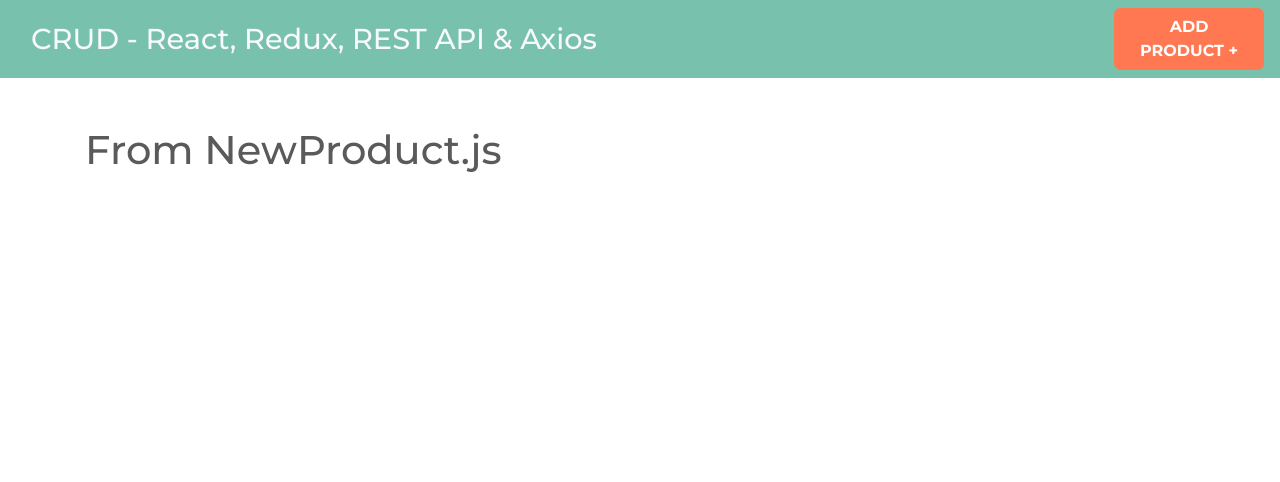
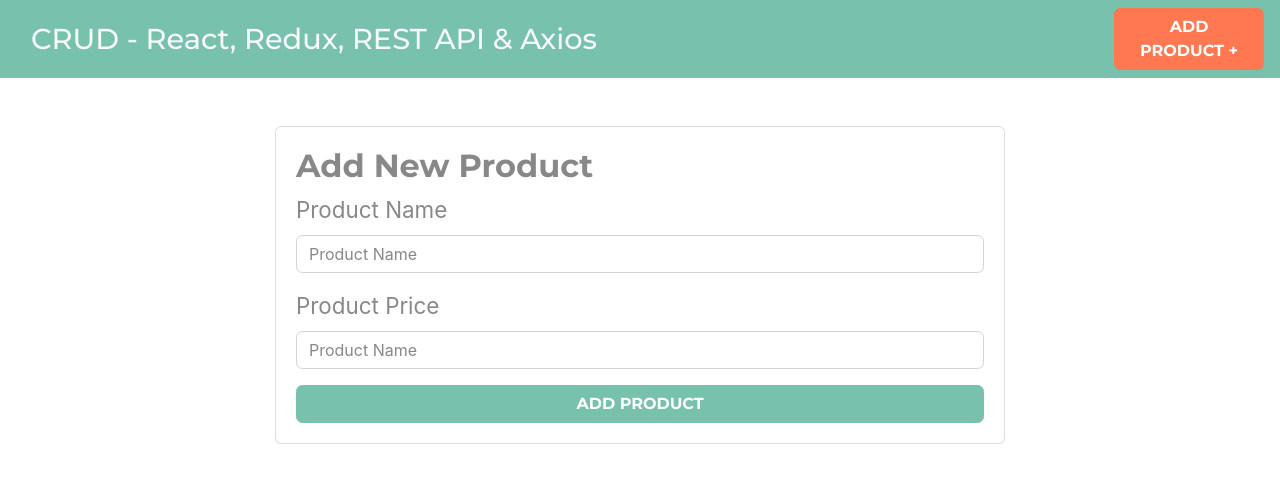
Before and after one commit to DiegoMutre/crud-redux, a React (Create React App) app: page /products/new in a window 1280 px wide. Shown: the top 482 px of the page. Built offline with nearby package versions, Linux system fonts and the light colour scheme.

Commit message:
feat: Create NewProduct.js jsx structure

```diff
--- a/src/components/NewProduct.js
+++ b/src/components/NewProduct.js
@@ -1,5 +1,43 @@
 const NewProduct = () => {
-    return <h1>From NewProduct.js</h1>;
+    return (
+        <div className="row justify-content-center">
+            <div className="col-md-8">
+                <div className="card">
+                    <div className="card-body">
+                        <h2 className="text-center-mb-4 font-weight-bold">
+                            Add New Product
+                        </h2>
+                        <form>
+                            <div className="form-group">
+                                <label>Product Name</label>
+                                <input
+                                    type="text"
+                                    className="form-control"
+                                    placeholder="Product Name"
+                                    name="name"
+                                />
+                            </div>
+                            <div className="form-group">
+                                <label>Product Price</label>
+                                <input
+                                    type="number"
+                                    className="form-control"
+                                    placeholder="Product Name"
+                                    name="price"
+                                />
+                            </div>
+                            <button
+                                type="submit"
+                                className="btn btn-primary font-weight-bold text-uppercase db-block w-100"
+                            >
+                                Add Product
+                            </button>
+                        </form>
+                    </div>
+                </div>
+            </div>
+        </div>
+    );
 };
 
 export default NewProduct;
```
